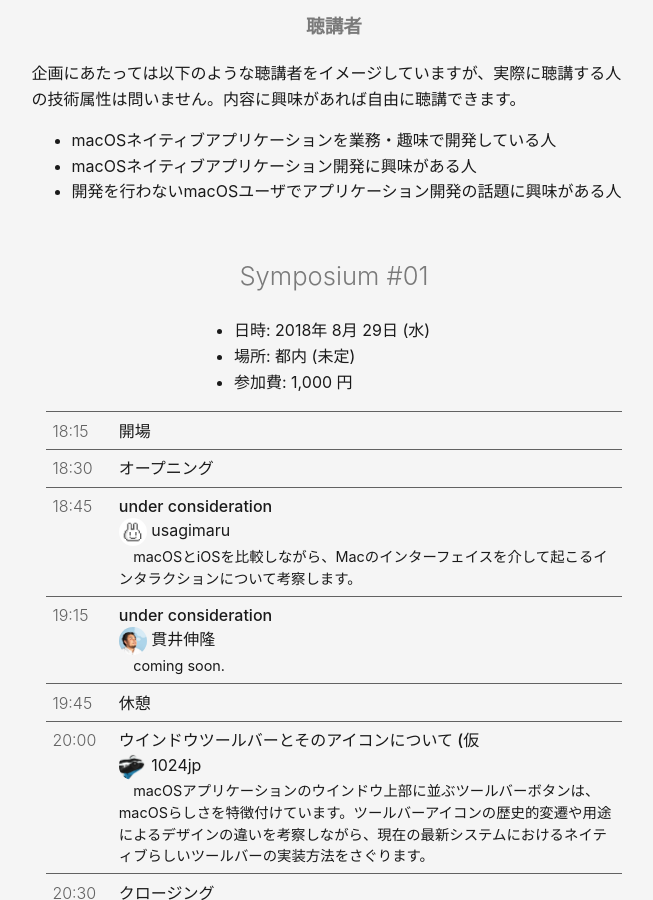
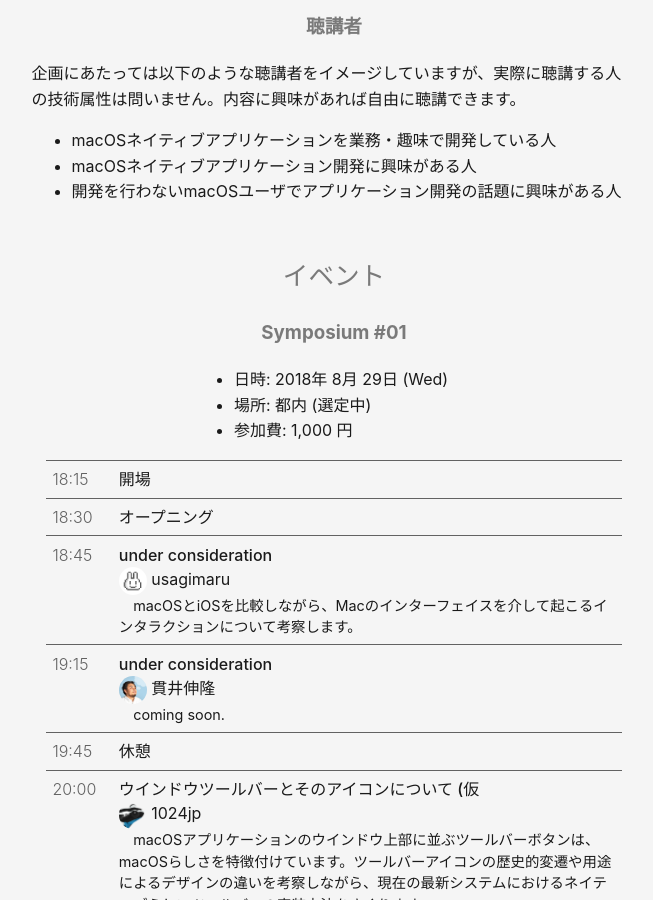
Before and after one commit to macOS-native/macos-native.github.io, a Jekyll site: the page built from index.md, in a window 1280 px wide and 900 px high, scrolled down 838 px. Shown: the whole window, without its empty margins (306-959 px from the left). Built offline with Jekyll 4.4.1, drawn with Linux system fonts in a browser that asks for light colours.

Commit message:
Obtain event data from yaml file

```diff
--- a/_data/events.yml
+++ b/_data/events.yml
@@ -2,8 +2,8 @@ symposium_01:
   title: "Symposium #01"
   date: 2018-08-29
   location: 都内 (選定中)
-  fee: 1000
-  time: "18:45"
+  fee: "1,000 円"
+  time: "18:30"
   entry_url: https://macos-native.connpass.com/event/93015/
   timetable:
     - time: "18:15"
--- a/_includes/event.html
+++ b/_includes/event.html
@@ -1,4 +1,12 @@
 {% assign event = site.data.events[include.param] %}
+
+<h3>{{ event.title }}</h3>
+
+<ul class="event">
+  <li>日時: {{ event.date | date: "%Y年 %-m月 %-d日 (%a)" }}</li>
+  <li>場所: {{ event.location }}</li>
+  <li>参加費: {{ event.fee }}</li>
+</ul>
 
 <table class="timetable">
 {% for item in event.timetable %}
--- a/index.md
+++ b/index.md
@@ -34,12 +34,7 @@ title: macOS native
 
 
 
-## Symposium #01
-
-- 日時: 2018年 8月 29日 (水)
-- 場所: 都内 (未定)
-- 参加費: 1,000 円
-{:.event}
+## イベント
 
 {% include event.html param="symposium_01" %}
 
```
